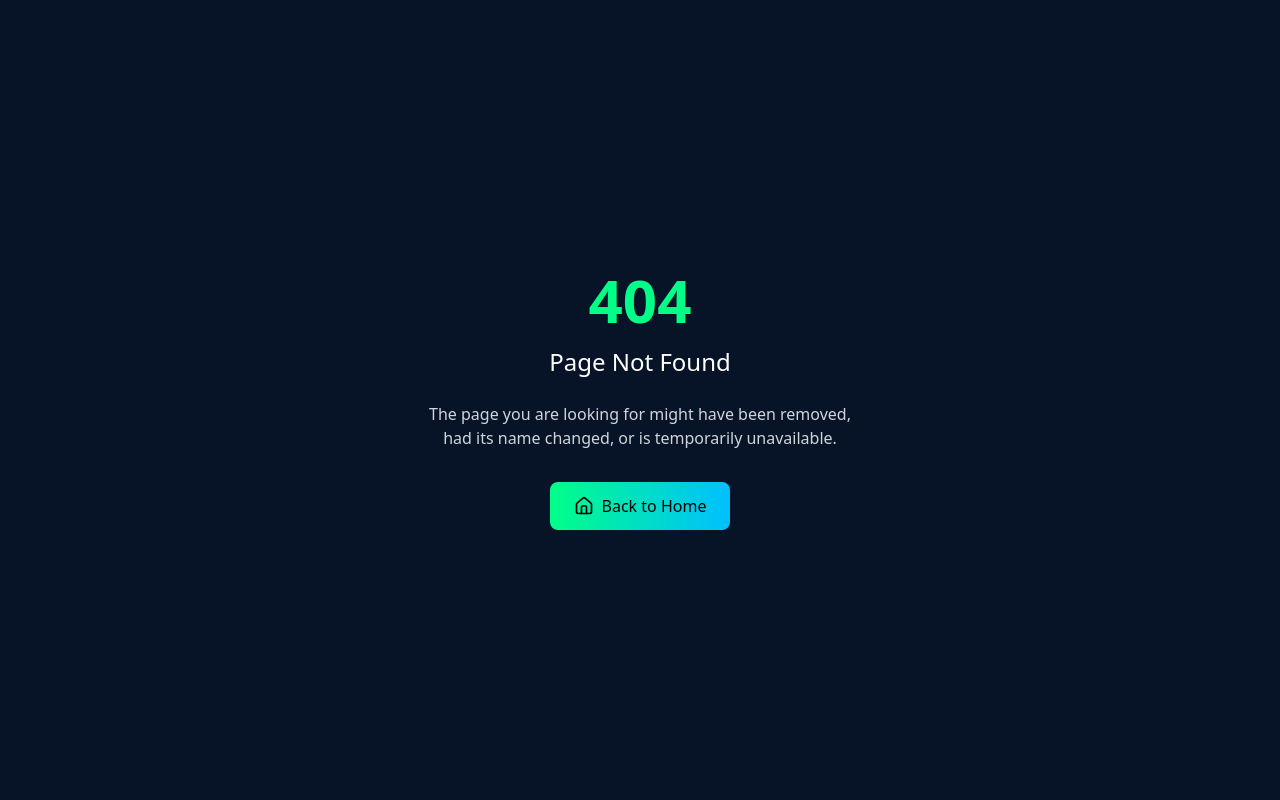
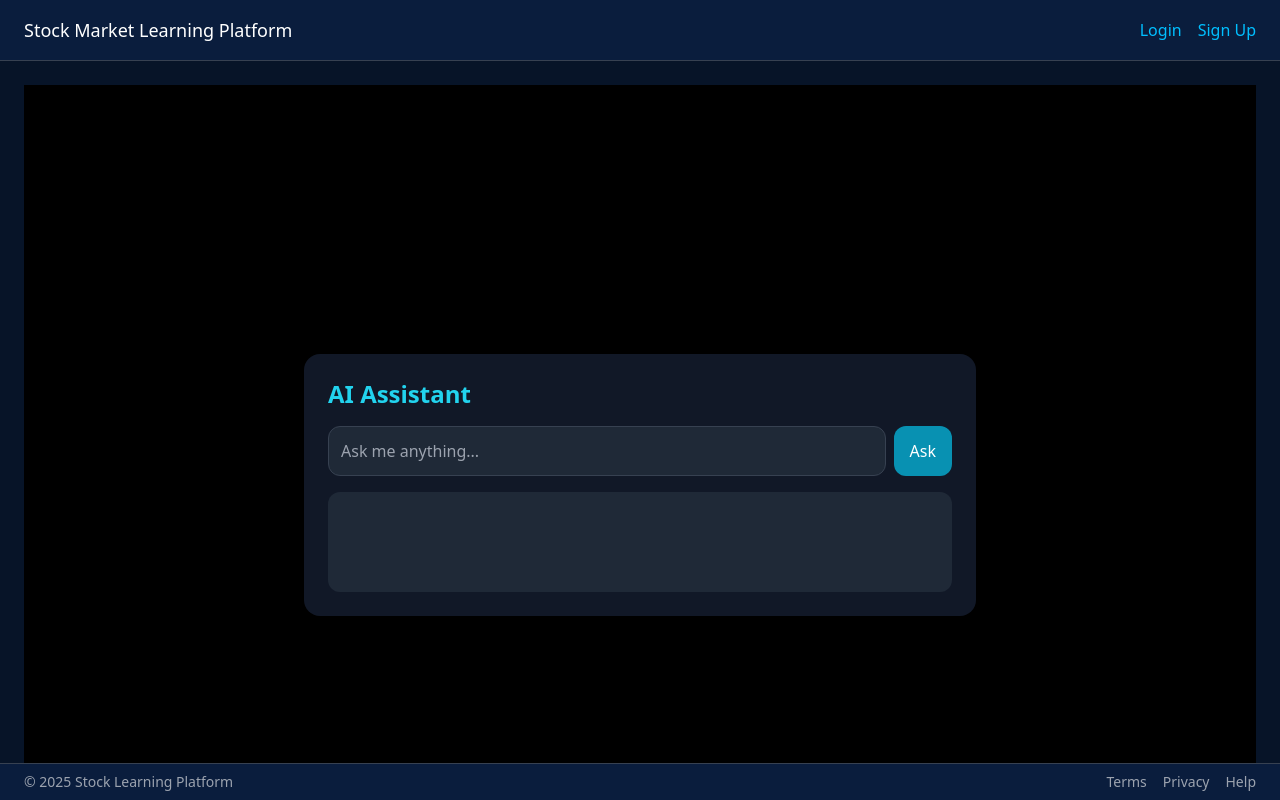
Before and after one commit to jyotsanh/ExStock, a React (Vite) app in the folder frontend/: page /ai-assistant in a window 1280 px wide. Before the commit this address had no page. Built offline with nearby package versions, Linux system fonts and the light colour scheme.

Commit message:
added course

```diff
--- a/frontend/src/App.jsx
+++ b/frontend/src/App.jsx
@@ -10,7 +10,8 @@ import Signup from './pages/signup/Signup';
 import NotFound from './pages/NotFound';
 import Candle from './pages/candlechar/candleChart';
 import Live from './pages/VirtualTrading/livemarket'
-
+import AIAssistant from './pages/AIAssistant/AIAssistant';
+import Learning from './pages/learning models/learning';
 const ProtectedRoute = ({ children }) => {
   const isAuthenticated = localStorage.getItem('isLoggedIn') === 'true';
   return isAuthenticated ? children : <Navigate to="/login" replace />;
@@ -36,6 +37,8 @@ const App = () => {
 
         <Route path="/" element={<Layout />}>
           <Route index element={<Dashboard />} />
+          <Route path='/ai-assistant' element={<AIAssistant />} />
+          <Route path='/learning' element={<Learning />} />
 
           <Route path="virtual-trading" element={
             <ProtectedRoute><VirtualTrading /></ProtectedRoute>
@@ -47,6 +50,7 @@ const App = () => {
         <Route path="*" element={<NotFound />} />
         <Route path='/candle' element={<Candle />} />
         <Route path='/live' element={<Live />} />
+
       </Routes>
     </Router>
   );
--- a/frontend/src/pages/AIAssistant/AIAssistant.jsx
+++ b/frontend/src/pages/AIAssistant/AIAssistant.jsx
@@ -1,11 +1,64 @@
+import React, { useState } from "react";
 
 const AIAssistant = () => {
-    return (
-      <div className="p-6">
-        <h1 className="text-3xl font-bold mb-4">AI Assistant</h1>
-        <p>AI Assistant functionality coming soon...</p>
-      </div>
-    );
+  const [input, setInput] = useState("");
+  const [response, setResponse] = useState("");
+  const [loading, setLoading] = useState(false);
+
+  const handleAsk = async () => {
+    if (!input.trim()) return;
+    setLoading(true);
+    setResponse("");
+
+    try {
+      // Dummy response - replace with your actual AI backend API
+      const res = await fetch("https://api.example.com/ask", {
+        method: "POST",
+        headers: { "Content-Type": "application/json" },
+        body: JSON.stringify({ question: input }),
+      });
+
+      const data = await res.json();
+      setResponse(data.answer || "No response received.");
+    } catch (err) {
+      setResponse("Error talking to the assistant.");
+    } finally {
+      setLoading(false);
+    }
   };
 
-  export default AIAssistant;
+  return (
+    <div className="min-h-screen bg-black flex items-center justify-center p-4">
+      <div className="w-full max-w-2xl bg-gray-900 rounded-2xl shadow-lg p-6 space-y-4">
+        <h1 className="text-2xl font-bold text-cyan-400">AI Assistant</h1>
+
+        <div className="flex space-x-2">
+          <input
+            type="text"
+            className="flex-1 p-3 border border-gray-700 bg-gray-800 text-cyan-400 rounded-xl focus:outline-none focus:ring-2 focus:ring-cyan-500"
+            placeholder="Ask me anything..."
+            value={input}
+            onChange={(e) => setInput(e.target.value)}
+            onKeyDown={(e) => e.key === "Enter" && handleAsk()}
+          />
+          <button
+            onClick={handleAsk}
+            className="bg-cyan-600 text-white px-4 py-2 rounded-xl hover:bg-cyan-700 transition"
+          >
+            Ask
+          </button>
+        </div>
+
+        <div className="min-h-[100px] p-4 bg-gray-800 text-cyan-400 rounded-xl">
+          {loading ? (
+            <p className="animate-pulse">Thinking...</p>
+          ) : (
+            <p>{response}</p>
+          )}
+        </div>
+      </div>
+    </div>
+  );
+};
+
+export default AIAssistant;
--- a/frontend/src/pages/learning models/learning.jsx
+++ b/frontend/src/pages/learning models/learning.jsx
@@ -11,7 +11,7 @@ export default function StockMarketCourse() {
     const fetchCourses = async () => {
       try {
         console.log('📡 Attempting to fetch course data...');
-        const res = await fetch('http://192.168.100.122:3000/courses/');
+        const res = await fetch('http://192.168.100.53:3000/courses/');
         console.log('✅ Response received:', res);
         if (!res.ok) {
           throw new Error(`HTTP error! status: ${res.status}`);
```
